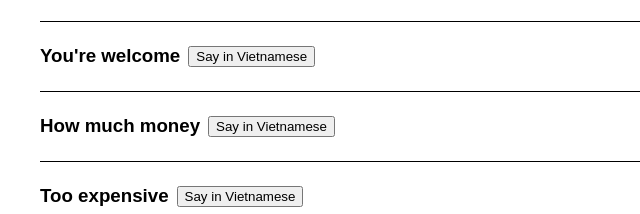
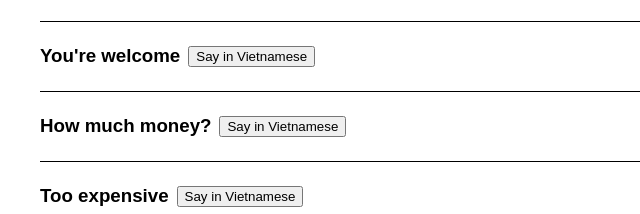
Before and after one commit to hellogareth/assistive-vietnamese, a plain HTML site: page index.html in a window 1280 px wide. Shown: the part 3558-3772 px from the top of the page, 0-640 px from the left. Drawn offline with Linux system fonts and the light colour scheme.

Commit message:
Removes en

```diff
--- a/index.html
+++ b/index.html
@@ -516,7 +516,7 @@
         </li>
 
         <li>
-          <h3>How much money</h3>
+          <h3>How much money?</h3>
           <button class="sayVN" value="Bao nhiêu tiền">
             Say in Vietnamese
             <audio rel="noreferrer" src="" hidden controls>
```
